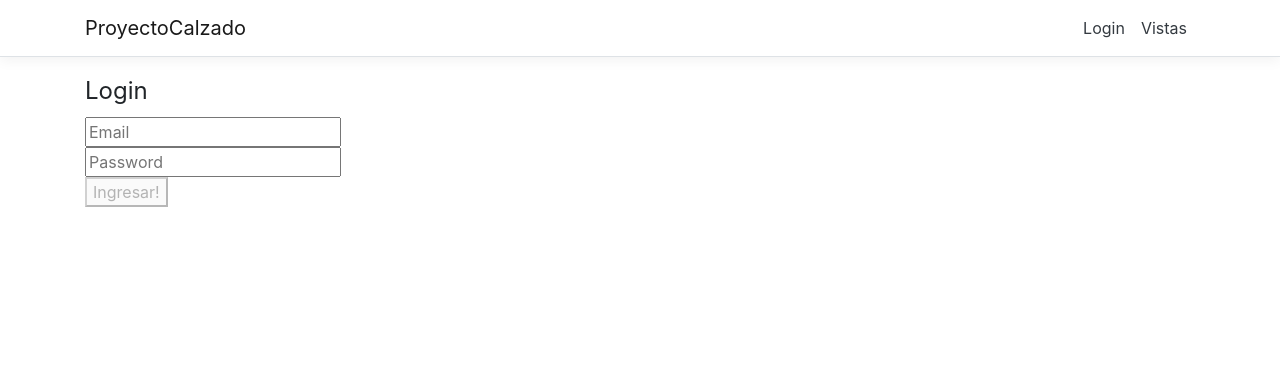
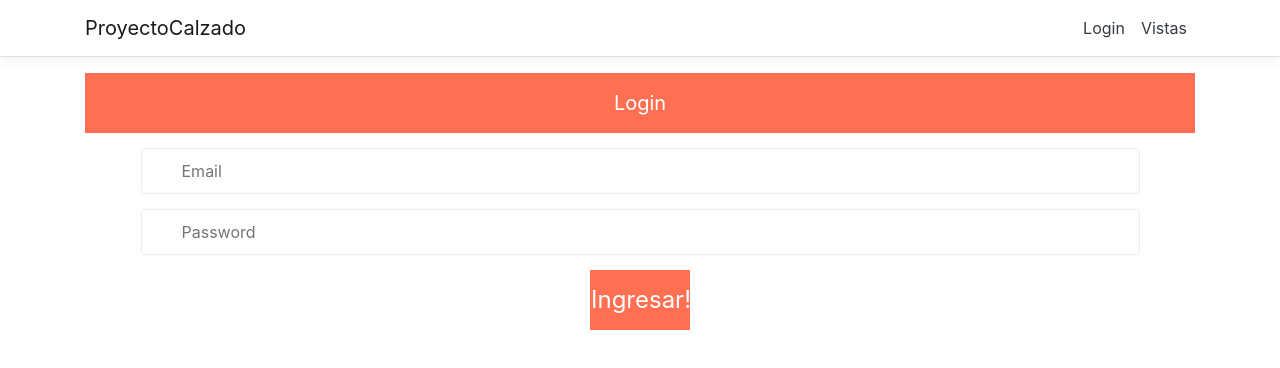
Before and after one commit to proyectucc/app-calzado, an Angular app in the folder ProyectoCalzado/ClientApp/: page /login in a window 1280 px wide. Shown: the top 368 px of the page. Built offline with nearby package versions, Linux system fonts and the light colour scheme.

Commit message:
Se agregan estilos y se pule el login

```diff
--- a/ProyectoCalzado/ClientApp/src/app/login/login.component.css
+++ b/ProyectoCalzado/ClientApp/src/app/login/login.component.css
@@ -1,2 +1,88 @@
-body {
+/* Set background image (pattern)*/
+
+*{
+  -ms-box-sizing: border-box;
+	-moz-box-sizing: border-box;
+	-webkit-box-sizing: border-box;
+	box-sizing: border-box;
+  margin: 0;
+  padding: 0;
+  border: 0;
 }
+
+html, body{
+  width: 100%;
+  height: 100%;
+  background: url(https://subtlepatterns.com/patterns/sativa.png) repeat fixed;
+  font-family: 'Open Sans', sans-serif;
+  font-weight: 200;
+}
+
+/* Start styles in form*/
+
+.login{
+  position: relative;
+  top: 50%;
+	width: 250px;
+  display: table;
+  margin: -150px auto 0 auto;
+  background: #fff;
+  border-radius: 4px;
+}
+
+.legend{
+  position: relative;
+  width: 100%;
+  display: block;
+  background: #FF7052;
+  padding: 15px;
+  color: #fff;
+  font-size: 20px;
+  text-align: center;
+}
+
+.input{
+  position: relative;
+  width: 90%;
+  margin: 15px auto;
+  }
+
+  input{
+    width: 100%;
+    padding: 10px 5px 10px 40px;
+    display: block;
+    border: 1px solid #EDEDED;
+    border-radius: 4px;
+    transition: 0.2s ease-out;
+    color: darken(#EDEDED, 30%);
+
+}
+
+.submit{
+  width: 100px;
+  height: 60px;
+  display: block;
+  margin: 0 auto -15px auto;
+  background: #FF7052;
+  border: 1px solid #FF7052;
+  overflow: hidden;
+  color: #fff;
+  font-size: 24px;
+  cursor: pointer;
+  box-shadow: 0px 0px 0px 7px #fff;
+  transition: 0.2s ease-out;
+
+}
+
+.feedback{
+  position: absolute;
+  bottom: -70px;
+  width: 100%;
+  text-align: center;
+  color: #fff;
+  background: #2ecc71;
+  padding: 10px 0;
+  font-size: 12px;
+  display: none;
+  opacity: 0;
+}
--- a/ProyectoCalzado/ClientApp/src/app/login/login.component.ts
+++ b/ProyectoCalzado/ClientApp/src/app/login/login.component.ts
@@ -4,6 +4,7 @@ import { FormBuilder, FormGroup, Validators } from '@angular/forms';
 @Component({
   selector: "app-login",
   templateUrl: "./login.component.html",
+  styleUrls: ['./login.component.css'],
 })
 export class LoginComponent {
   /**
```
